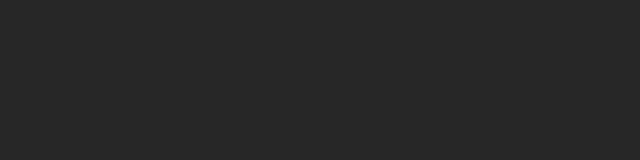
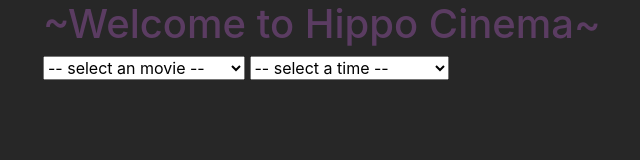
Before and after one commit to cordenbrock/picture-show, a plain HTML site: page index.html in a window 1280 px wide. Shown: the whole page, without its empty margins (42-682 px from the left). Drawn offline with Linux system fonts and the light colour scheme.

Commit message:
outline html form and sketch js logic
co-authored-by: shannon grantski <72650879+grantskis@users.noreply.github.com>

```diff
--- a/index.html
+++ b/index.html
@@ -3,7 +3,7 @@
 <html lang="en">
 <head>
     <meta charset="utf-8">
-        <title></title>
+    <title>Picture Show</title>
     <link rel="stylesheet" href="css/bootstrap.css" type="text/css">
     <link rel="stylesheet" href="css/styles.css" type="text/css">
     <script src="js/jquery-3.5.1.js"></script>
@@ -12,7 +12,25 @@
 </head>
 <body>
     <div class="container">
-
+        <h1>~Welcome to Hippo Cinema~</h1>
+        <div class="row">
+            <div class="col-md-6">
+                <form id="form">
+                    <select name="movie" id="movie-select">
+                        <option value="" disabled selected value>-- select an movie --</option>
+                        <option value="">hippos ate my parents</option>
+                        <option value="">honey i hippo'd the kids</option>
+                        <option value="">shakespeare's othippo</option>
+                    </select>
+                    <select name="time" id="time-select">
+                        <option value="" disabled selected value>-- select a time --</option>
+                        <option value="">high noon</option>
+                        <option value="">the witching hour</option>
+                        <option value="">dusk til dawn marathon</option>
+                    </select>
+                </form>
+            </div>
+        </div>
     </div>
 </body>
 </html>
```
Lines whose indentation alone changed are shown as unchanged.
